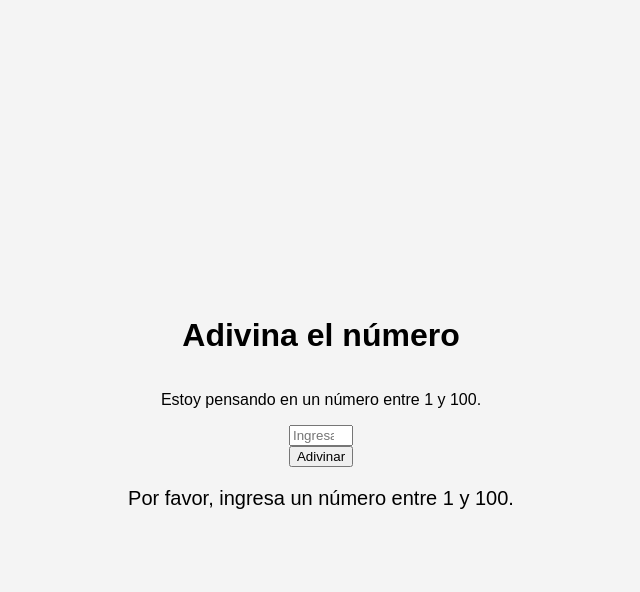
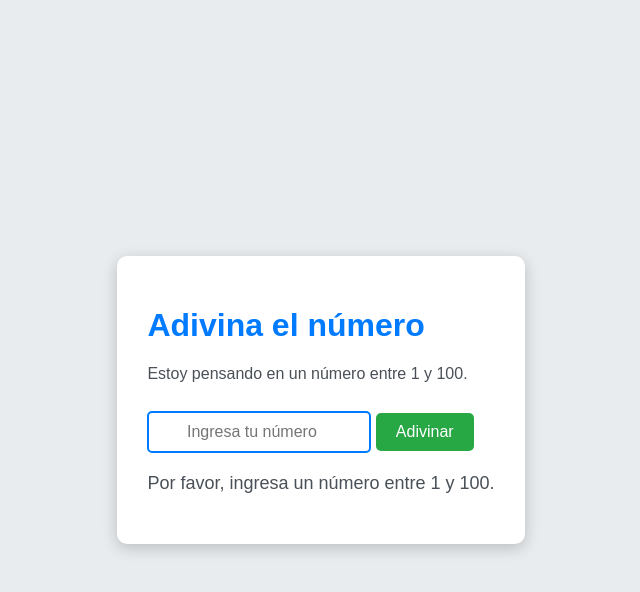
Before and after one commit to LUFERDOX/asertijo.github.io, a plain HTML site: page index.html in a window 1280 px wide. Both pictures are taken after a click on the button "Adivinar". Shown: the whole page, without its empty margins (319-959 px from the left). Drawn offline with Linux system fonts and the light colour scheme.

Commit message:
Update index.html

```diff
--- a/index.html
+++ b/index.html
@@ -12,24 +12,61 @@
             align-items: center;
             justify-content: center;
             height: 100vh;
-            background-color: #f4f4f4;
+            background-color: #e9ecef;
+            margin: 0;
         }
-        #resultado {
+        h1 {
+            color: #007bff;
+        }
+        p {
+            color: #495057;
+            margin-bottom: 20px;
+        }
+        input {
+            padding: 10px;
+            border: 2px solid #007bff;
+            border-radius: 5px;
+            font-size: 16px;
+            width: 200px;
+            text-align: center;
+        }
+        button {
+            padding: 10px 20px;
+            background-color: #28a745;
+            color: white;
+            border: none;
+            border-radius: 5px;
+            cursor: pointer;
+            font-size: 16px;
+            margin-top: 10px;
+            transition: background-color 0.3s;
+        }
+        button:hover {
+            background-color: #218838;
+        }
+        #resultado, #intentos {
             margin-top: 20px;
-            font-size: 20px;
+            font-size: 18px;
+            color: #495057;
+            text-align: center;
         }
-        #intentos {
-            margin-top: 10px;
+        .container {
+            background-color: white;
+            padding: 30px;
+            border-radius: 10px;
+            box-shadow: 0 4px 15px rgba(0, 0, 0, 0.2);
         }
     </style>
 </head>
 <body>
+    <div class="container">
         <h1>Adivina el número</h1>
         <p>Estoy pensando en un número entre 1 y 100.</p>
         <input type="number" id="numero" placeholder="Ingresa tu número" min="1" max="100">
         <button onclick="adivinar()">Adivinar</button>
         <div id="resultado"></div>
         <div id="intentos"></div>
+    </div>
 
     <script>
         let numeroSecreto = Math.floor(Math.random() * 100) + 1;
@@ -37,17 +74,13 @@
 
         function adivinar() {
             const numero = parseInt(document.getElementById('numero').value);
+            // Solo contar intentos si se ingresó un número válido
+            if (numero >= 1 && numero <= 100) {
                 intentos++;
-
-            if (numero < 1 || numero > 100 || isNaN(numero)) {
-                document.getElementById('resultado').innerText = "Por favor, ingresa un número entre 1 y 100.";
-                return;
-            }
+                document.getElementById('resultado').innerText = ""; // Limpiar mensaje de error
 
                 if (numero === numeroSecreto) {
                     document.getElementById('resultado').innerText = `¡Felicidades! Adivinaste el número ${numeroSecreto} en ${intentos} intentos.`;
-                document.getElementById('intentos').innerText = "";
-                // Reiniciar el juego
                     resetearJuego();
                 } else if (numero < numeroSecreto) {
                     document.getElementById('resultado').innerText = "Demasiado bajo. Intenta de nuevo.";
@@ -56,12 +89,18 @@
                 }
 
                 document.getElementById('intentos').innerText = `Intentos realizados: ${intentos}`;
+            } else {
+                document.getElementById('resultado').innerText = "Por favor, ingresa un número entre 1 y 100.";
+            }
+
+            // Limpiar el campo de entrada después de cada intento
+            document.getElementById('numero').value = '';
         }
 
         function resetearJuego() {
             numeroSecreto = Math.floor(Math.random() * 100) + 1;
             intentos = 0;
-            document.getElementById('numero').value = '';
+            document.getElementById('intentos').innerText = "";
         }
     </script>
 </body>
```
Lines whose indentation alone changed are shown as unchanged.
